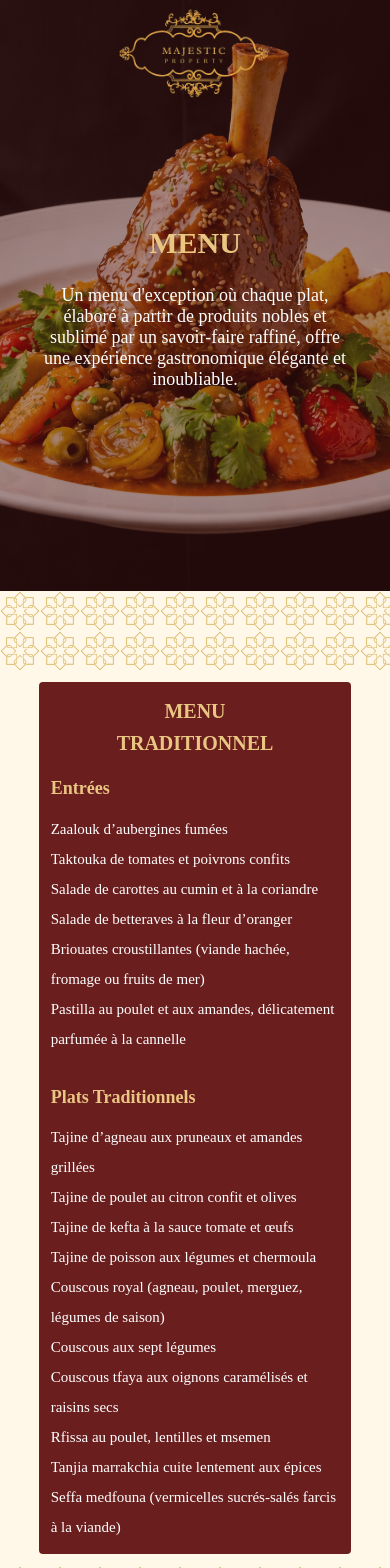
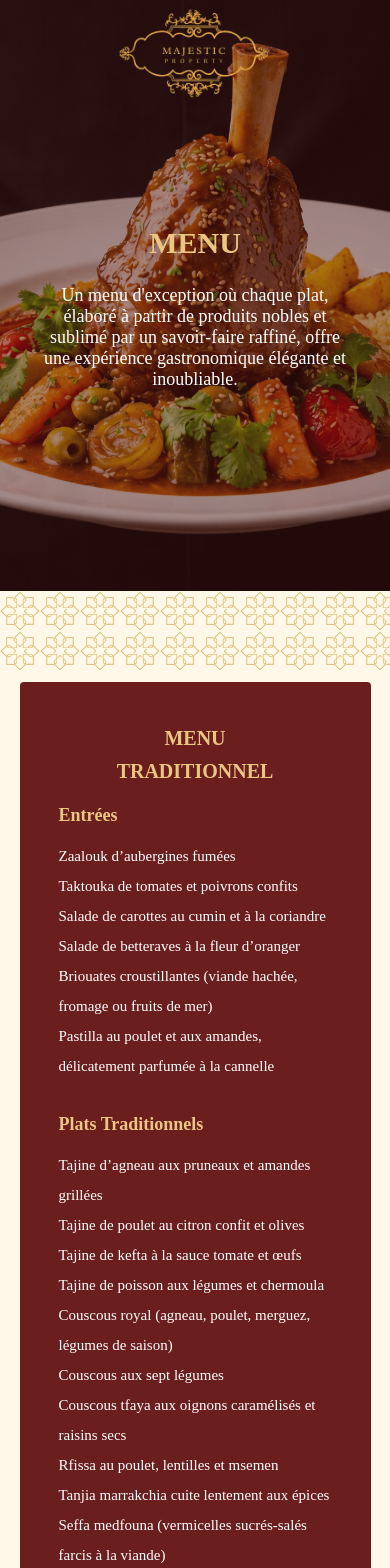
Before and after one commit to Nada00-sudo/menu-de-luxe, a React (Vite) app: page /menu in a window 390 px wide. Shown: the top 1568 px of the page. Built offline with nearby package versions, Linux system fonts and the light colour scheme; a web font is replaced by a local one.

Commit message:
changes extra

```diff
--- a/src/components/Hero.jsx
+++ b/src/components/Hero.jsx
@@ -1,5 +1,5 @@
 import heroVideo from '../assets/video_hero.mp4'
-import { useEffect, useState, useRef } from 'react'
+import { useEffect, useState } from 'react'
 import './Hero.css'
 
 const texts = [
@@ -23,13 +23,6 @@ const texts = [
 function Hero() {
     const [index, setIndex] = useState(0)
   const [visible, setVisible] = useState(true)
-  const videoRef = useRef(null)
-
-  useEffect(() => {
-    if (videoRef.current) {
-      videoRef.current.play().catch(error => console.log('Autoplay was prevented:', error))
-    }
-  }, [])
 
   useEffect(() => {
     const interval = setInterval(() => {
@@ -45,7 +38,6 @@ function Hero() {
   return (
     <section className="hero">
       <video
-        ref={videoRef}
         className="hero-video"
         src={heroVideo}
         autoPlay
--- a/src/components/Menu.css
+++ b/src/components/Menu.css
@@ -102,7 +102,8 @@
   flex-direction:column;
 }
 @media (max-width: 992px) {
-  .menuMenu{ width: 80%;
+  .menuMenu{ width: 90%;
+    padding:10%;
   }
   .menutitle{font-size: 10px;}
   .menuminititle{font-size:18px;}
```
